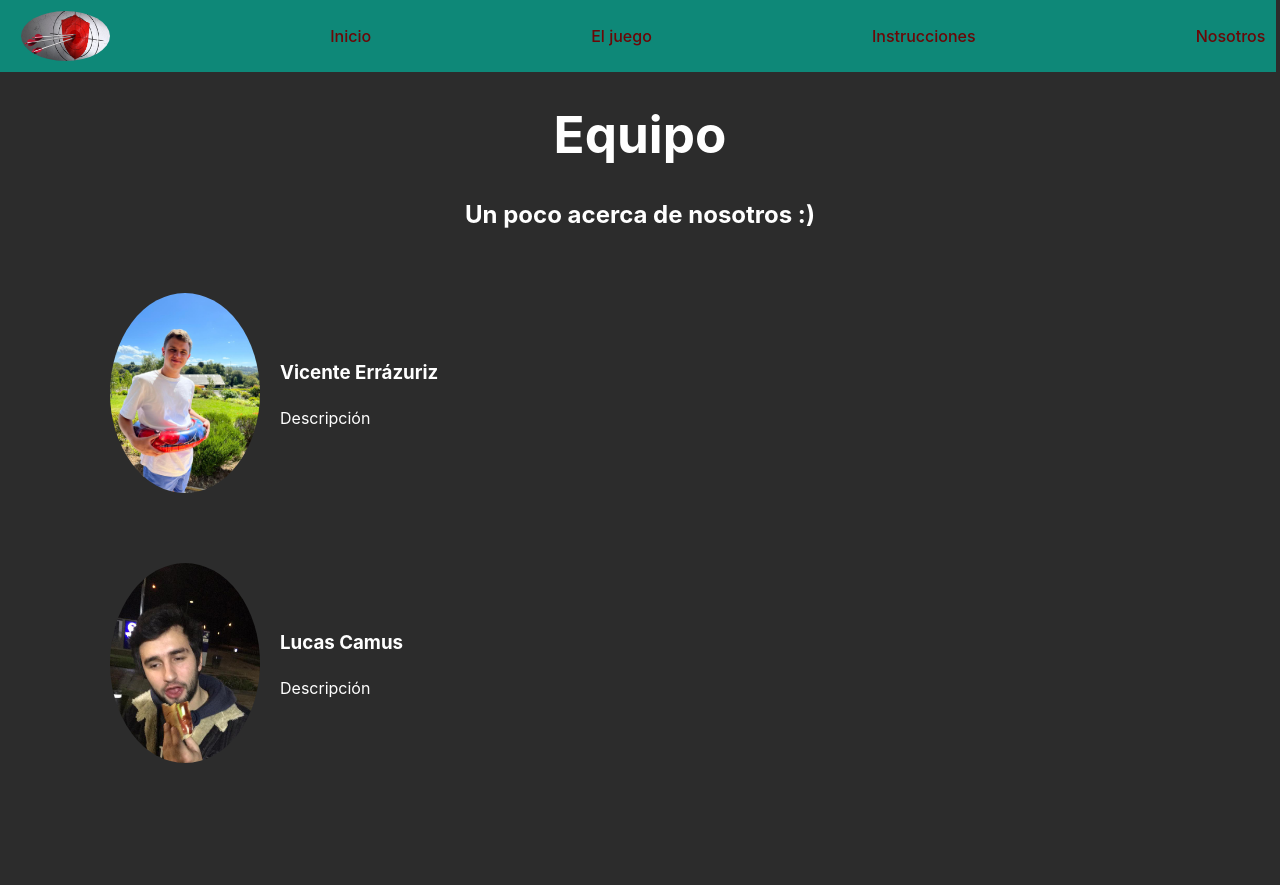
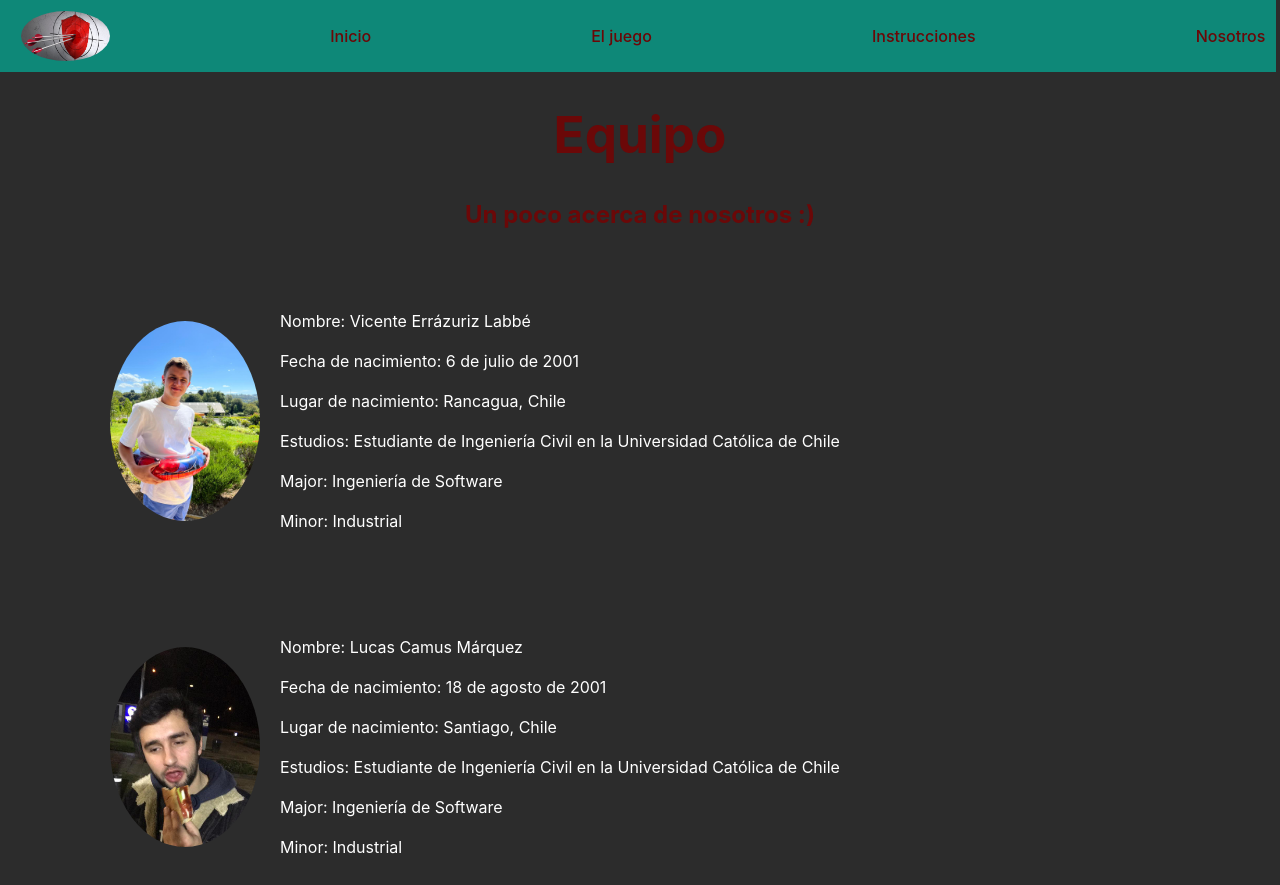
Before and after one commit to lcamusm/rompediscotecas-frontend, a React (Vite) app: page /nosotros in a window 1280 px wide. Before the commit the page ends 800 px from the top, so only its background shows below. Built offline with nearby package versions, Linux system fonts and the light colour scheme.

Commit message:
About Us listo

```diff
--- a/src/assets/common/Equipo.css
+++ b/src/assets/common/Equipo.css
@@ -1,11 +1,8 @@
-#root {
-    /* max-width: 1325px; */
-    margin: 0 auto;
-    /* padding: 2rem; */
-    text-align: center;
+  h3 {
+    color: white;
   }
 
-  * {
+  p {
     color: white;
   }
 
@@ -49,11 +46,3 @@
       animation: logo-spin infinite 20s linear;
     }
   }
-
-  .card {
-    padding: 2em;
-  }
-
-  .read-the-docs {
-    color: #888;
-  }
--- a/src/assets/common/Equipo.jsx
+++ b/src/assets/common/Equipo.jsx
@@ -16,8 +16,12 @@ function Equipo() {
                     <img src={Erri}/>
                 </div>
                 <div className='texto'>
-                    <h3>Vicente Errázuriz</h3>
-                    <p>Descripción</p>
+                    <p>Nombre: Vicente Errázuriz Labbé</p>
+                    <p>Fecha de nacimiento: 6 de julio de 2001</p>
+                    <p>Lugar de nacimiento: Rancagua, Chile</p>
+                    <p>Estudios: Estudiante de Ingeniería Civil en la Universidad Católica de Chile</p>
+                    <p>Major: Ingeniería de Software</p>
+                    <p>Minor: Industrial</p>
                 </div>
             </div>
             <div className='nosotros'>
@@ -25,8 +29,12 @@ function Equipo() {
                     <img src={Luki}/>
                 </div>
                 <div className='texto'>
-                    <h3>Lucas Camus</h3>
-                    <p>Descripción</p>
+                    <p>Nombre: Lucas Camus Márquez</p>
+                    <p>Fecha de nacimiento: 18 de agosto de 2001</p>
+                    <p>Lugar de nacimiento: Santiago, Chile</p>
+                    <p>Estudios: Estudiante de Ingeniería Civil en la Universidad Católica de Chile</p>
+                    <p>Major: Ingeniería de Software</p>
+                    <p>Minor: Industrial</p>
                 </div>
             </div>
         </main>
```
